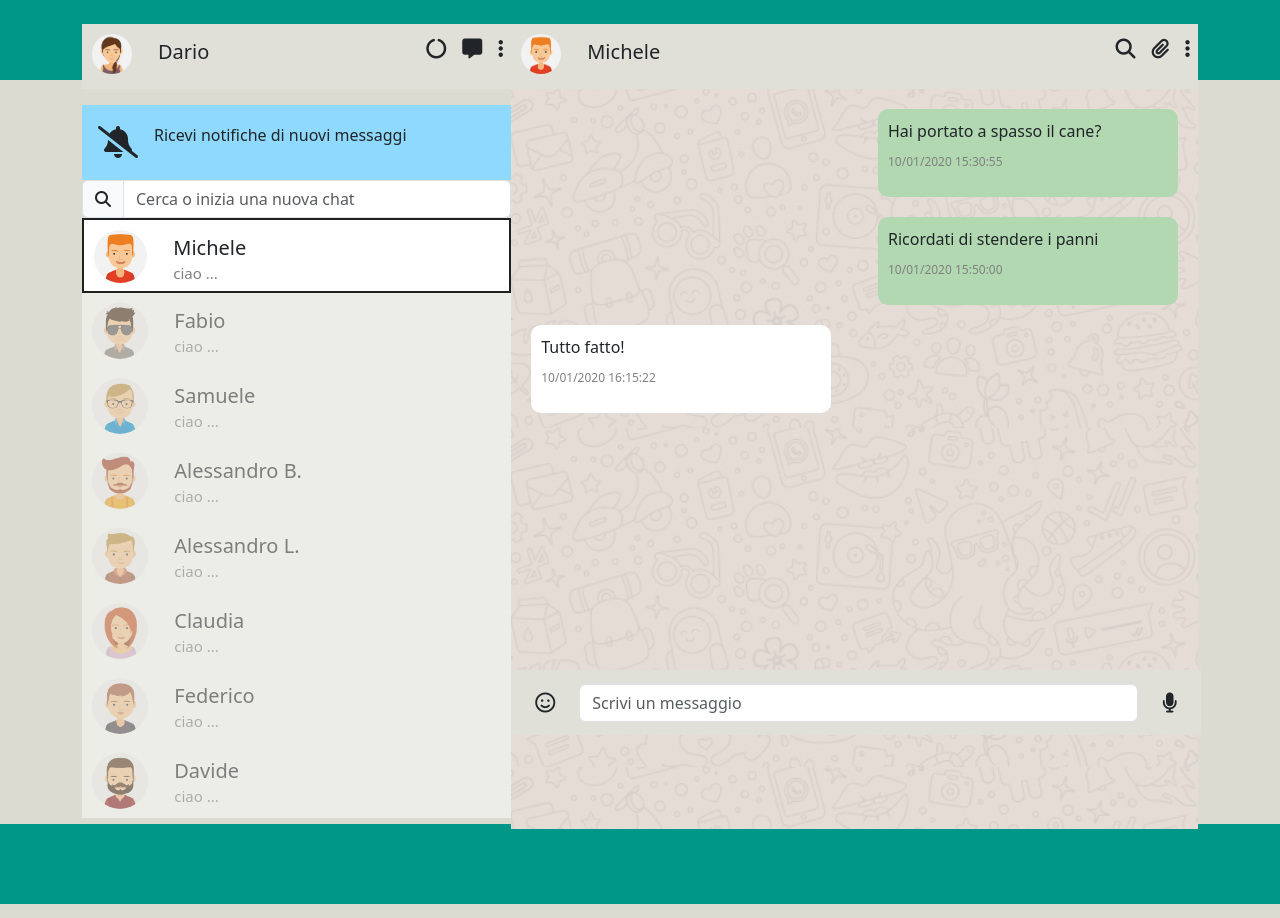
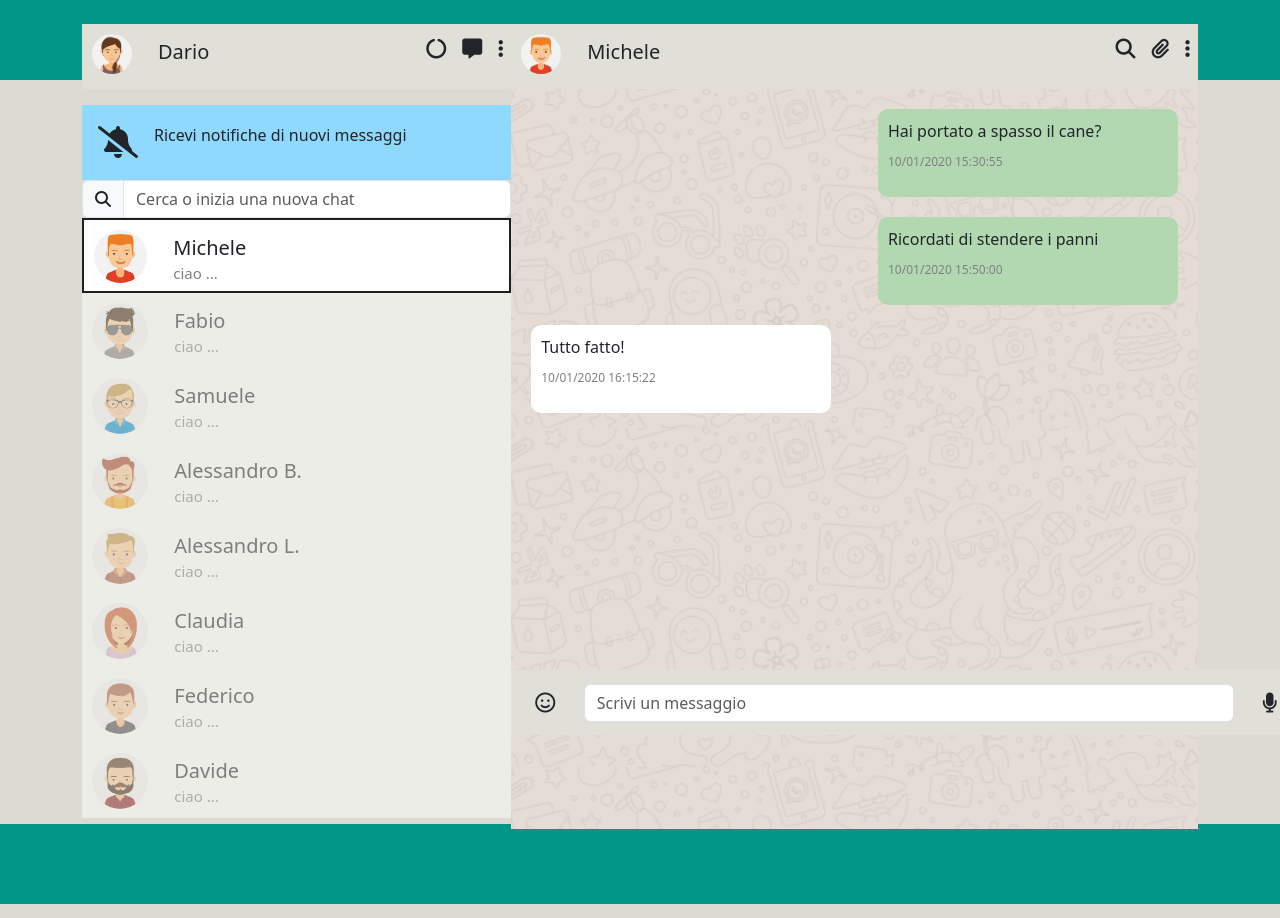
Before and after one commit to DarioLoForti/vue-boolzapp, a plain HTML site: page index.html in a window 1280 px wide. Drawn offline with nearby package versions, Linux system fonts and the light colour scheme.

Commit message:
mileston 2 completata

```diff
--- a/css/style.css
+++ b/css/style.css
@@ -110,7 +110,7 @@ margin:10px;
     margin: 10px
 }
 .input-messages{
-    width: 690px;
+    width: 790px;
     height: 65px;
     background-color: #e0e0d8;
     position: fixed;
```
